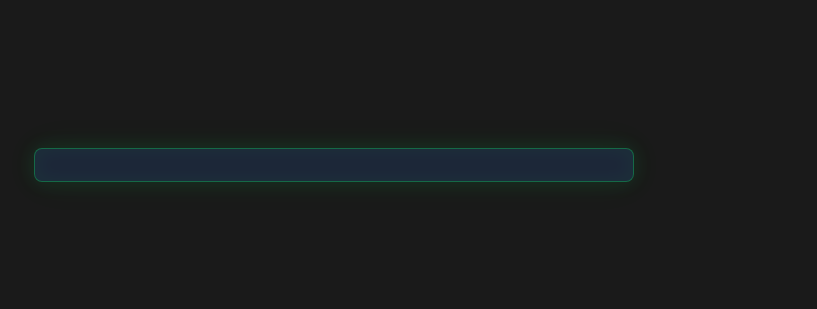
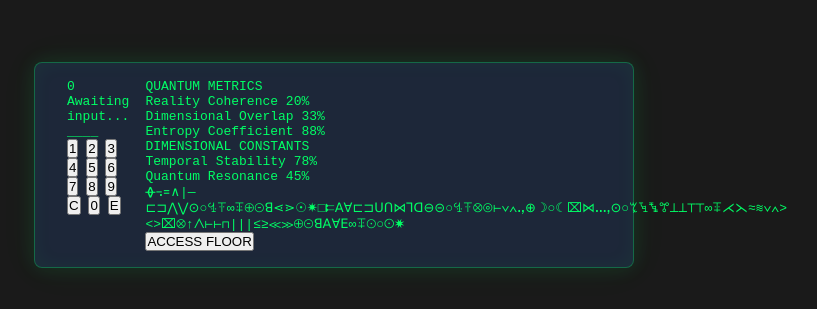
Before and after one commit to ginel2555/my-website, a plain HTML site: page index.html in a window 1280 px wide. Shown: the part 235-544 px from the top of the page, without its empty margins (306-1123 px from the left). Drawn offline with Linux system fonts and the light colour scheme.

Commit message:
Update index.html with complete content

```diff
--- a/index.html
+++ b/index.html
@@ -7,7 +7,89 @@
 </head>
 <body>
     <div class="panel">
-        <!-- HTML content... -->
+        <div class="section">
+            <!-- Left section for future expansion -->
+        </div>
+
+        <div class="section">
+            <div class="warning" id="warning"></div>
+            <div class="floor-display" id="floorDisplay">0</div>
+            <div class="door-status" id="doorStatus">Awaiting input...</div>
+            <div class="input-display" id="inputDisplay">____</div>
+            <div class="keypad">
+                <button class="button" onclick="handleInput(1)">1</button>
+                <button class="button" onclick="handleInput(2)">2</button>
+                <button class="button" onclick="handleInput(3)">3</button>
+                <button class="button" onclick="handleInput(4)">4</button>
+                <button class="button" onclick="handleInput(5)">5</button>
+                <button class="button" onclick="handleInput(6)">6</button>
+                <button class="button" onclick="handleInput(7)">7</button>
+                <button class="button" onclick="handleInput(8)">8</button>
+                <button class="button" onclick="handleInput(9)">9</button>
+                <button class="button clear" onclick="handleClear()">C</button>
+                <button class="button" onclick="handleInput(0)">0</button>
+                <button class="button" onclick="handleEnter()">E</button>
+            </div>
+        </div>
+
+        <div class="section">
+            <div class="section-title">QUANTUM METRICS</div>
+            <div class="quantum-section">
+                <div class="quantum-metric">
+                    <div class="quantum-metric-label">
+                        <span>Reality Coherence</span>
+                        <span>20%</span>
+                    </div>
+                    <div class="quantum-metric-bar">
+                        <div class="quantum-metric-fill" style="width: 20%"></div>
+                    </div>
+                </div>
+                <div class="quantum-metric">
+                    <div class="quantum-metric-label">
+                        <span>Dimensional Overlap</span>
+                        <span>33%</span>
+                    </div>
+                    <div class="quantum-metric-bar">
+                        <div class="quantum-metric-fill" style="width: 33%"></div>
+                    </div>
+                </div>
+                <div class="quantum-metric">
+                    <div class="quantum-metric-label">
+                        <span>Entropy Coefficient</span>
+                        <span>88%</span>
+                    </div>
+                    <div class="quantum-metric-bar">
+                        <div class="quantum-metric-fill" style="width: 88%"></div>
+                    </div>
+                </div>
+
+                <div class="dimensional-metrics">
+                    <div class="section-title">DIMENSIONAL CONSTANTS</div>
+                    <div class="quantum-metric">
+                        <div class="quantum-metric-label">
+                            <span>Temporal Stability</span>
+                            <span>78%</span>
+                        </div>
+                        <div class="quantum-metric-bar">
+                            <div class="quantum-metric-fill" style="width: 78%"></div>
+                        </div>
+                    </div>
+                    <div class="quantum-metric">
+                        <div class="quantum-metric-label">
+                            <span>Quantum Resonance</span>
+                            <span>45%</span>
+                        </div>
+                        <div class="quantum-metric-bar">
+                            <div class="quantum-metric-fill" style="width: 45%"></div>
+                        </div>
+                    </div>
+                    <div class="dense-symbols">
+                        ᚖ꓾꓿∧|—⊏⊐⋀⋁⊙○ꔈꔉ∞ꔊ⊕⊝ꓭ⋖⋗☉✷□𐎔ꓮꓯ⊏⊐ꓴꓵ⋈ꓶꓷ⊖⊝○ꔈꔉ⊗⊚⊢∨∧ꓸꓹ⊕☽○☾⌧⋈ꓺꓻ⊙○ꔂꔃꔄꔅ⊥⊥⊤⊤∞ꔊ⋌⋋≈≋∨∧><>⌧⊗↑⋀⊢⊢⊓|||≤≥≪≫⊕⊝ꓭꓮꓯꓰ∞ꔊ⊙○☉✷
+                    </div>
+                </div>
+            </div>
+            <button id="accessButton" class="access-button">ACCESS FLOOR</button>
+        </div>
     </div>
     <script src="js/quantum.js"></script>
 </body>
```
